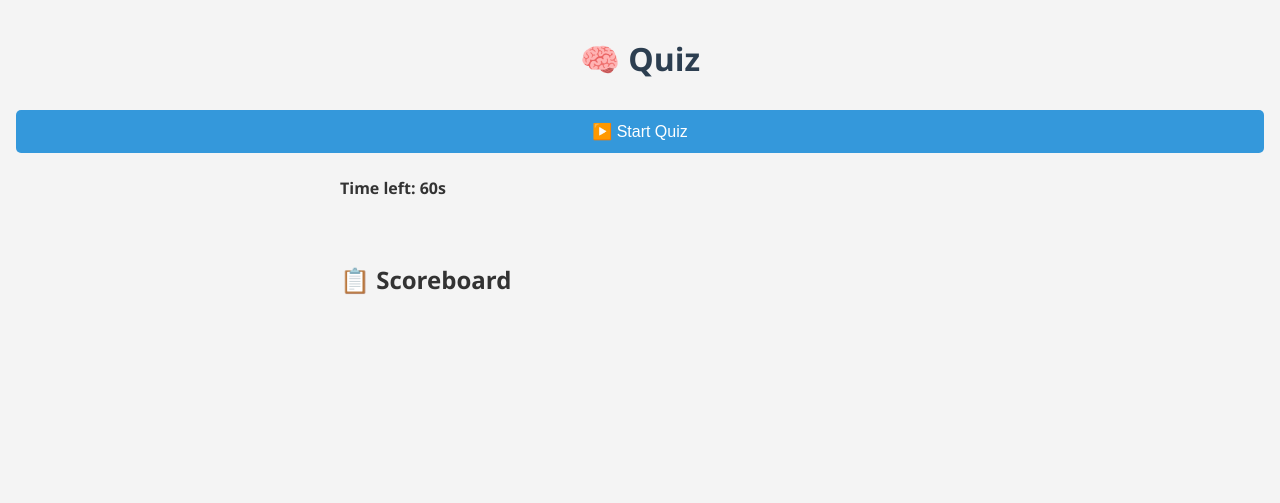
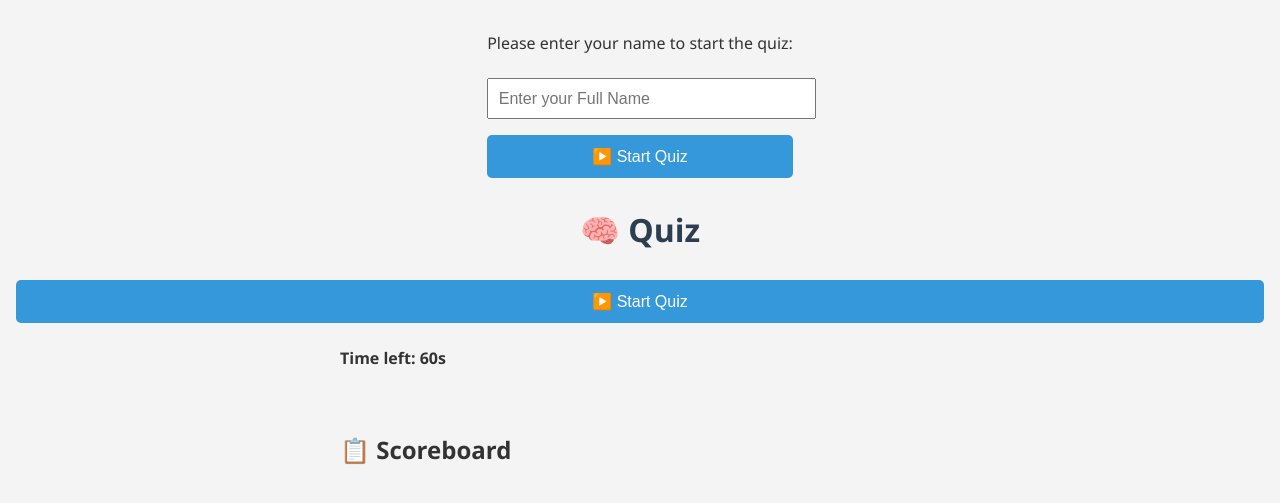
Before and after one commit to shemboy/quiz-app, a PHP site: page / in a window 1280 px wide. Shown: the top 503 px of the page. Run offline with PHP 8.4, Linux system fonts and the light colour scheme.

Commit message:
Update index.php

```diff
--- a/index.php
+++ b/index.php
@@ -64,6 +64,16 @@
   </style>
 </head>
 <body>
+
+    <div id="welcomeScreen">
+    <p>Please enter your name to start the quiz:</p>
+    <input type="text" id="nameInput" placeholder="Enter your Full Name" />
+    <button id="startBtn">▶️ Start Quiz</button>
+  </div>
+
+
+
+
   <h1>🧠 Quiz</h1>
   <button id="startBtn">▶️ Start Quiz</button>
   <div class="timer" id="timer">Time left: 60s</div>
```
